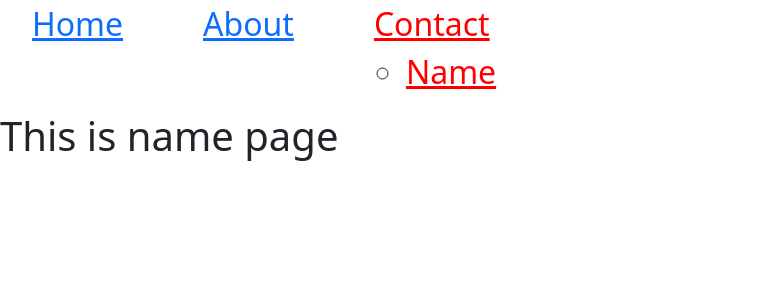
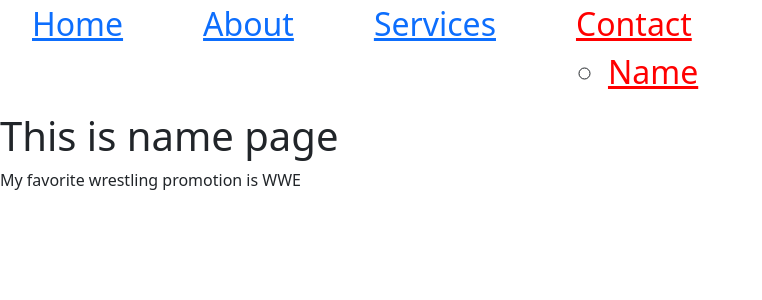
Before and after one commit to karan-verma108/ReactJs2024, a React (Create React App) app: page /contact/name in a window 1280 px wide. Shown: the top 300 px of the page, without its empty margins (0-762 px from the left). Built offline with nearby package versions, Linux system fonts and the light colour scheme.

Commit message:
passing props to component

```diff
--- a/src/ReactRouter/App.jsx
+++ b/src/ReactRouter/App.jsx
@@ -6,6 +6,7 @@ import Home from "./Home";
 import Name from "./Name";
 import ErrorPage from "./ErrorPage";
 import Navbar from "./Navbar";
+import Services from "./Services";
 
 const App = () => {
     return (
@@ -15,7 +16,8 @@ const App = () => {
                 <Route path="/" element={<Home />} />
                 <Route path="/about" element={<About />} />
                 <Route path="/contact" element={<Contact />} />
-                <Route path="/contact/name" element={<Name />} />
+                <Route path="/contact/name" element={<Name title='WWE' />} />
+                <Route path="/services" element={<Services title='Service' />}/>
                 <Route path="*" element={<ErrorPage />} />
             </Routes>
         </>
--- a/src/ReactRouter/Name.jsx
+++ b/src/ReactRouter/Name.jsx
@@ -1,9 +1,10 @@
 import React from "react";
 
-const Name = () =>{
-    return(
+const Name = (props) => {
+    return (
         <>
-        <h1>This is name page</h1>
+            <h1>This is name page</h1>
+            <p>My favorite wrestling promotion is {props.title} </p>
         </>
     )
 }
--- a/src/ReactRouter/Navbar.jsx
+++ b/src/ReactRouter/Navbar.jsx
@@ -7,6 +7,7 @@ const Navbar = () => {
         <ol style={{ 'listStyle': 'none', 'display': 'flex', 'gap': '80px', 'fontSize': '2rem' }}>
             <li> <NavLink to='/'>Home</NavLink></li>
             <li> <NavLink to='/about'>About</NavLink></li>
+            <li> <NavLink to='/services'>Services</NavLink></li>
             <li> <NavLink to='/contact'>Contact </NavLink>
                 <ul>
                     <li> <NavLink to='/contact/name'>Name</NavLink></li>
--- /dev/null
+++ b/src/ReactRouter/Services.jsx
@@ -0,0 +1,11 @@
+import React from "react";
+
+const Services = (props) => {
+    return (
+        <>
+            <h1>This is {props.title} page</h1> {/*here we're using props to show the content in this component*/}
+        </>
+    )
+}
+
+export default Services;
```
